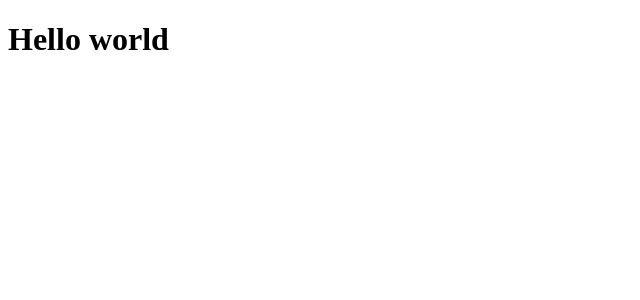
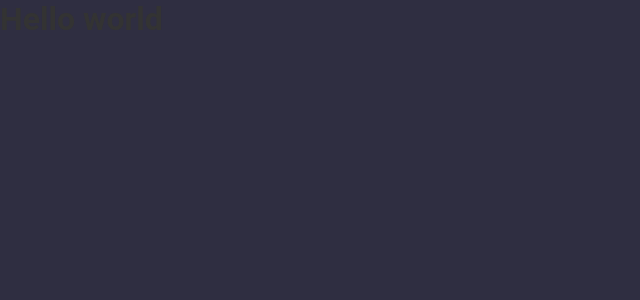
Before and after one commit to felipecfb/wefit-test, a React (Vite) app: page / in a window 1280 px wide. Shown: the top 300 px of the page, without its empty margins (0-640 px from the left). Built offline with nearby package versions, Linux system fonts and the light colour scheme.

Commit message:
style: define global styles with styled-components

```diff
--- /dev/null
+++ b/src/global-style.ts
@@ -0,0 +1,48 @@
+import { createGlobalStyle } from 'styled-components'
+
+export const GlobalStyle = createGlobalStyle`
+  * {
+    margin: 0;
+    padding: 0;
+    box-sizing: border-box;
+  }
+
+  :root {
+    --background: #2F2E41;
+    --primary-text: #333333;
+    --secondary-text: #999999;
+    --button: #009EDD;
+    --button-active: #039B00;
+    --white: #ffffff;
+  }
+
+  @media screen and (max-width: 1080px) {
+    html {
+        font-size: 93.75%;
+    }
+  }
+
+  @media screen and (max-width: 720px) {
+    html {
+        font-size: 87.5%;
+    }
+  }
+
+  body {
+    background: var(--background);
+    color: var(--primary-text);
+  }
+
+  body, input, select, textarea, button {
+    font: 400 1rem "Roboto", sans-serif;
+  }
+
+  button {
+    cursor: pointer;
+  }
+
+  a {
+    color: inherit;
+    text-decoration: none;
+  }
+`
--- a/src/main.tsx
+++ b/src/main.tsx
@@ -2,9 +2,11 @@ import React from 'react'
 import ReactDOM from 'react-dom/client'
 
 import { App } from './App.tsx'
+import { GlobalStyle } from './global-style.ts'
 
 ReactDOM.createRoot(document.getElementById('root')!).render(
   <React.StrictMode>
+    <GlobalStyle />
     <App />
   </React.StrictMode>,
 )
```
